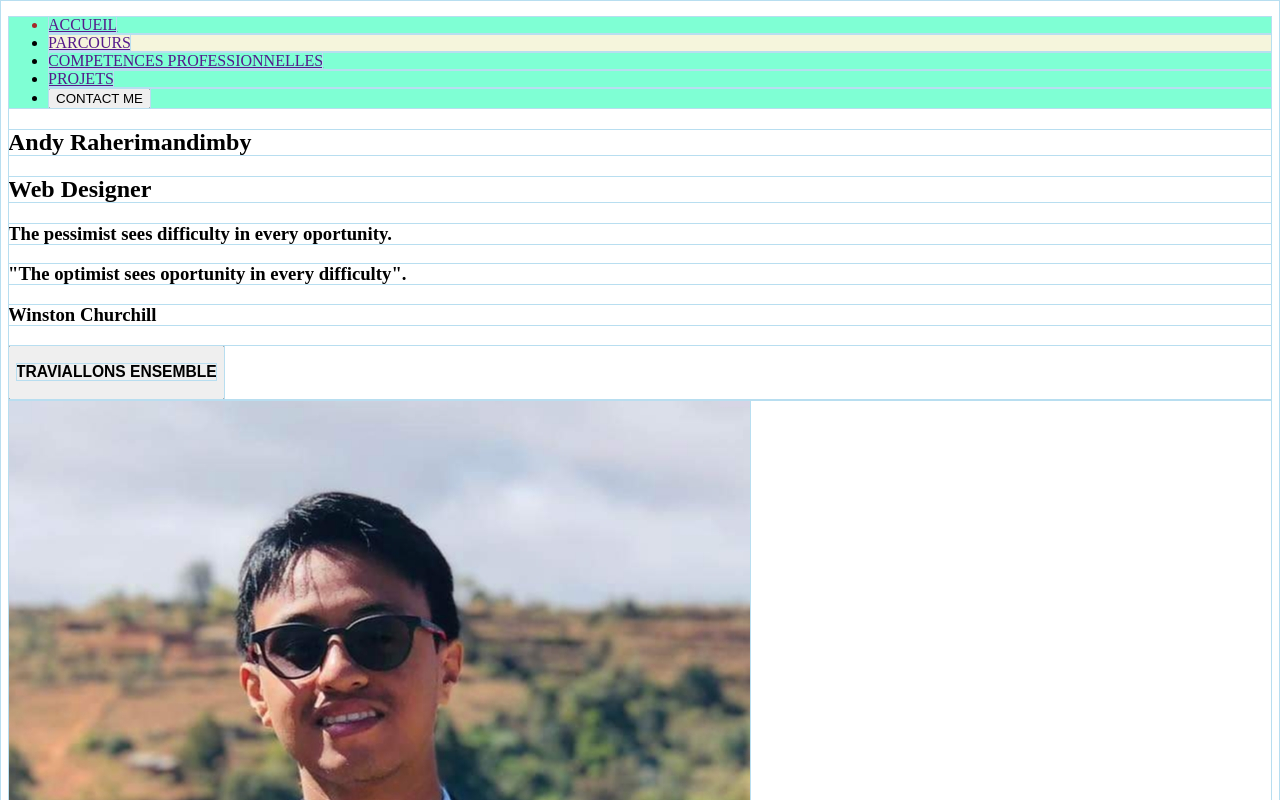
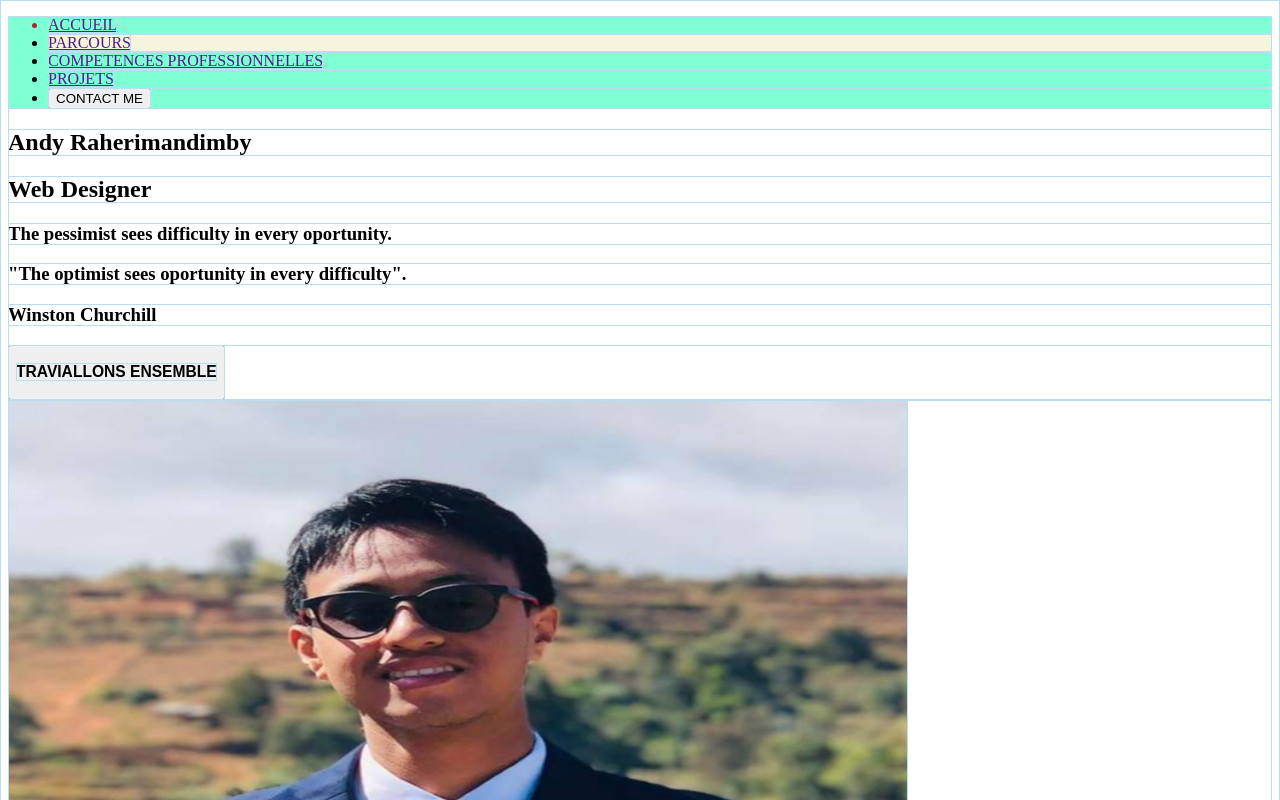
Before and after one commit to Andyrahery24/Portfolio, a plain HTML site: page index.html in a window 1280 px wide. Shown: the top 800 px of the page. Drawn offline with Linux system fonts and the light colour scheme.

Commit message:
image resized

```diff
--- a/style/style.css
+++ b/style/style.css
@@ -14,3 +14,8 @@
 {
     background-color: beige;
 }
+section img
+{
+    width: 900px;
+    height: 700px;
+}
```
